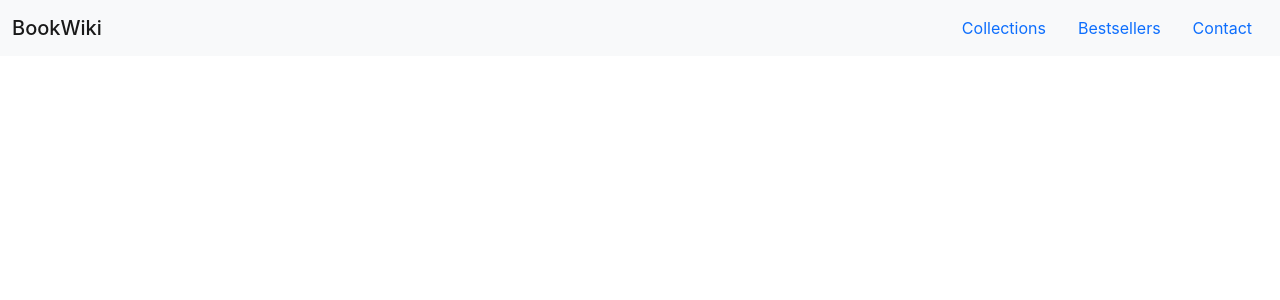
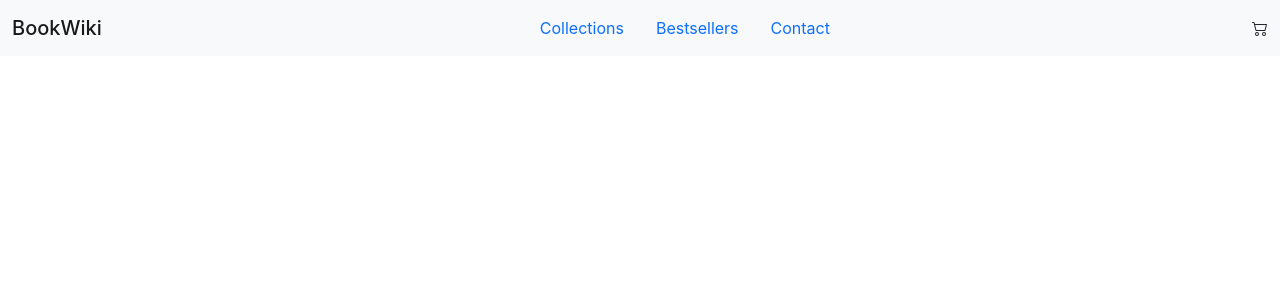
Before and after one commit to MartinaEstevez/BookWiki, a React (Create React App) app: page / in a window 1280 px wide. Shown: the top 300 px of the page. Built offline with nearby package versions, Linux system fonts and the light colour scheme.

Commit message:
cree componente CartWidget

```diff
--- /dev/null
+++ b/src/components/CartWidget.js
@@ -0,0 +1,17 @@
+import React from 'react'
+
+const Icon = () =>{
+    return(
+        <svg
+            xmlns="http://www.w3.org/2000/svg"
+            width="16"
+            height="16"
+            fill="currentColor"
+            class="bi bi-cart2"
+            viewBox="0 0 16 16">
+                <path d="M0 2.5A.5.5 0 0 1 .5 2H2a.5.5 0 0 1 .485.379L2.89 4H14.5a.5.5 0 0 1 .485.621l-1.5 6A.5.5 0 0 1 13 11H4a.5.5 0 0 1-.485-.379L1.61 3H.5a.5.5 0 0 1-.5-.5zM3.14 5l1.25 5h8.22l1.25-5H3.14zM5 13a1 1 0 1 0 0 2 1 1 0 0 0 0-2zm-2 1a2 2 0 1 1 4 0 2 2 0 0 1-4 0zm9-1a1 1 0 1 0 0 2 1 1 0 0 0 0-2zm-2 1a2 2 0 1 1 4 0 2 2 0 0 1-4 0z"/>
+        </svg>
+    )
+}
+
+export { Icon };
--- a/src/components/NavBar.js
+++ b/src/components/NavBar.js
@@ -1,3 +1,5 @@
+import { Icon } from './CartWidget';
+
 const NavBar = () => {
     return(
         <nav className="navbar navbar-light bg-light">
@@ -14,6 +16,7 @@
                         <a className="nav-link" href="#">Contact</a>
                     </li>
                 </ul>
+                <Icon></Icon>
             </div>
         </nav>
     )
```
Also changed, not shown: src/cart2.svg (added).
